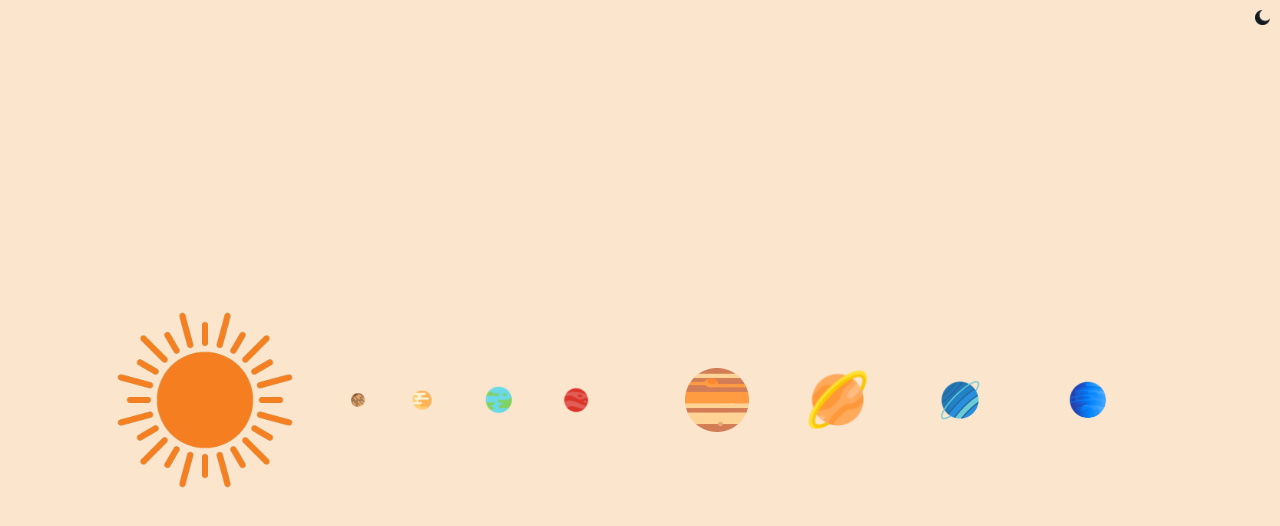
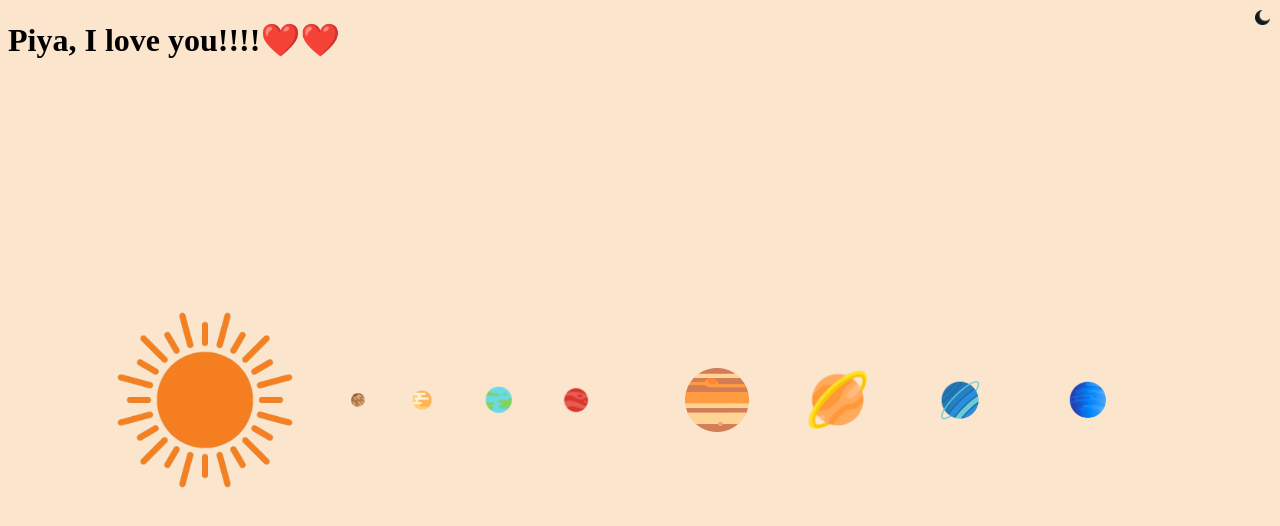
Before and after one commit to Kushagra0514/Space-Profile, a plain HTML site: page index.html in a window 1280 px wide. Drawn offline with Linux system fonts and the light colour scheme.

Commit message:
Update index.html

```diff
--- a/index.html
+++ b/index.html
@@ -20,6 +20,7 @@
         </div>
     <img src="assets/images/moon.png" alt="" id="icon" class="text-center" draggable="false"/>
     </div>
+    <h1>Piya, I love you!!!!❤️❤️</h1>
 
     <!-- <div class="centerText">
         <div class="options">
```
